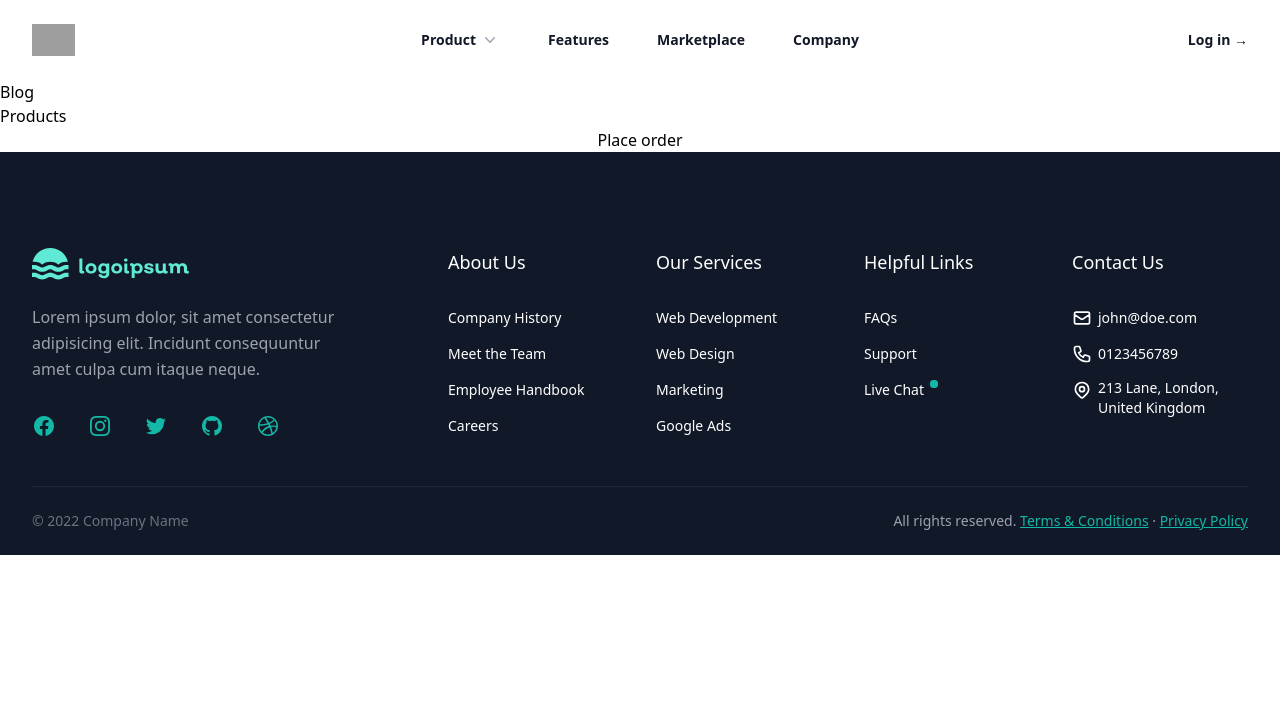
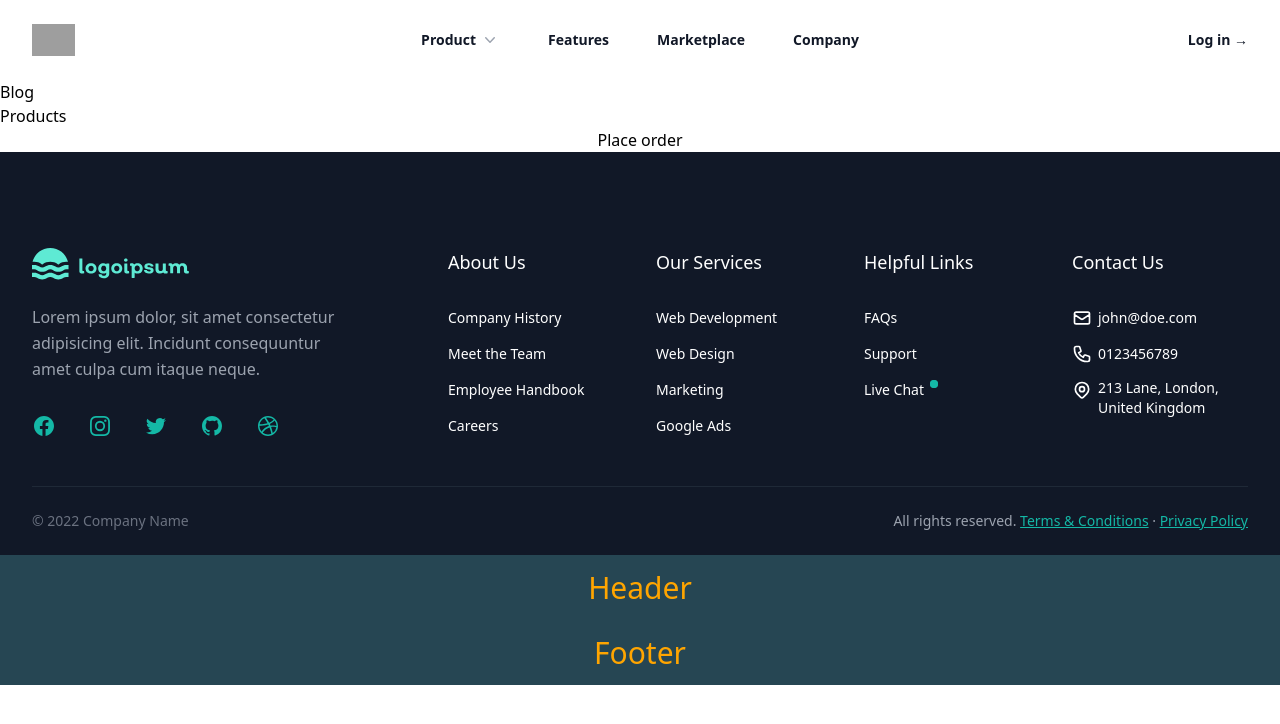
Before and after one commit to fabienc974/CMS, a SvelteKit app in the folder frontend/: page /nathan in a window 1280 px wide. Shown: the top 724 px of the page. Built offline with nearby package versions, Linux system fonts and the light colour scheme; grey boxes are pictures that could not be loaded.

Commit message:
header footer
j'ai fais ca

```diff
--- a/frontend/src/routes/+layout.svelte
+++ b/frontend/src/routes/+layout.svelte
@@ -9,3 +9,24 @@
 	<slot />
 </main>
 <Footer />
+
+<header class="layout-header">Header</header>
+<footer class="layout-footer">Footer</footer>
+
+<style>
+	.layout-header {
+		background-color: #264653;
+		color: orange;
+		font-size:30px;
+		text-align: center;
+		padding: 10px;
+	}
+
+	.layout-footer{
+		background-color: #264653;
+		color: orange;
+		font-size:30px;
+		text-align: center;
+		padding: 10px;
+	}
+</style>
```
Also changed, not shown: 2 other files (tests, documents, lock files or other folders).
